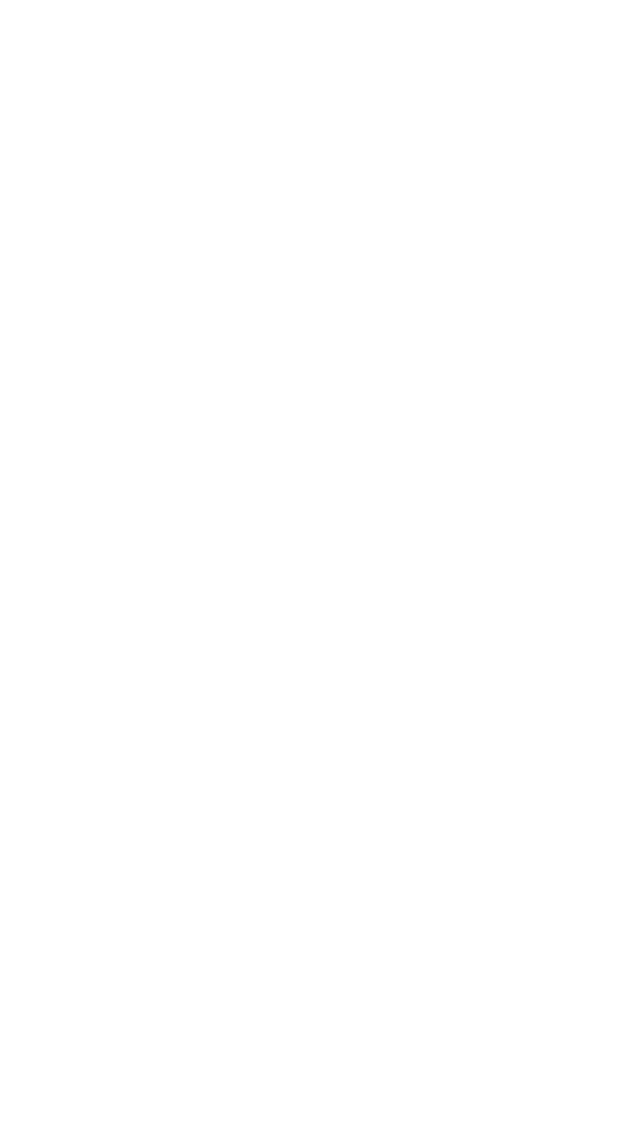
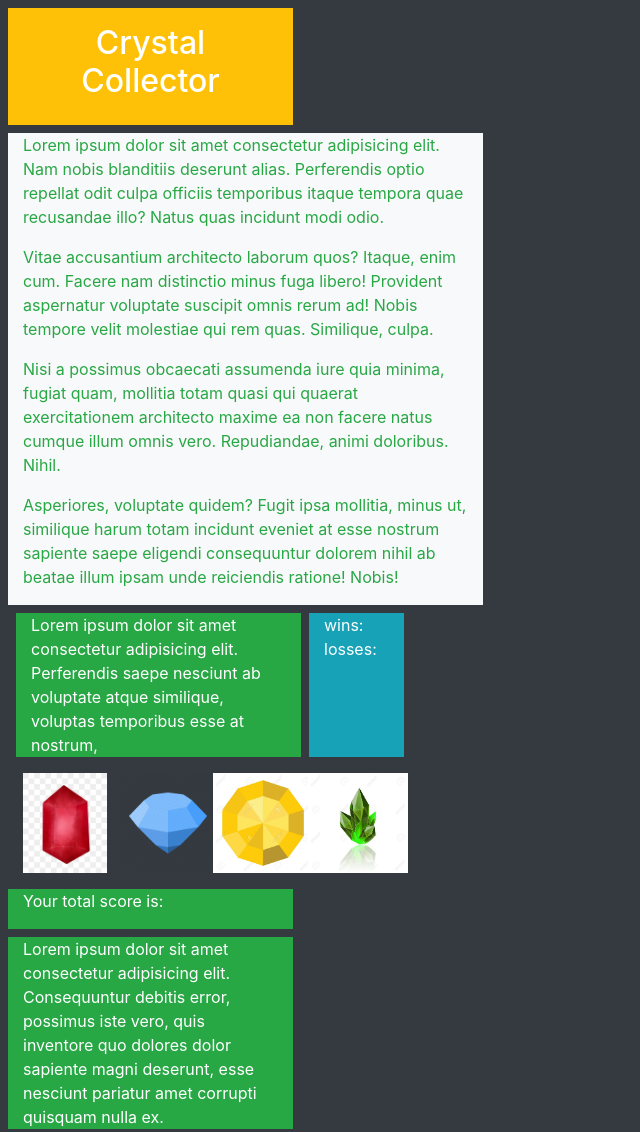
Before and after one commit to larkiningram/unit-4-game, a plain HTML site: page index.html in a window 1280 px wide. Shown: the whole page, without its empty margins (0-640 px from the left). Before the commit the page ends 800 px from the top, so only its background shows below. Drawn offline with nearby package versions, Linux system fonts and the light colour scheme.

Commit message:
made skeleton of website in html and added images

```diff
--- a/index.html
+++ b/index.html
@@ -9,9 +9,85 @@
 
     <!-- updated portfolio link: https://larkiningram.github.io/Responsive-Portfolio/portfolio.html -->
 
+    <!-- Bootstrap File -->
+    <link rel="stylesheet" href="https://maxcdn.bootstrapcdn.com/bootstrap/4.0.0/css/bootstrap.min.css">
+    <link rel="stylesheet" href="https://maxcdn.bootstrapcdn.com/font-awesome/4.7.0/css/font-awesome.min.css">
+
+    <!-- JQuery -->
+    <script src="https://code.jquery.com/jquery.js"></script>
+
 </head>
 
-<body>
+<body class="bg-dark">
+    <div class="container my-2 mx-2">
+        <div class="row text-center">
+            <div class="col-lg-3 px-3 py-3 bg-warning text-white">
+                <h2>Crystal Collector</h2>
+            </div>
+        </div>
+        <div class="row my-2">
+            <div class="col-lg-5 bg-light text-success">
+                <p> Lorem ipsum dolor sit amet consectetur adipisicing elit. Nam nobis blanditiis deserunt alias.
+                    Perferendis optio repellat odit culpa officiis temporibus itaque tempora quae recusandae illo? Natus
+                    quas incidunt modi odio.
+                </p>
+                <p>
+                    Vitae accusantium architecto laborum quos? Itaque, enim cum. Facere nam distinctio minus fuga
+                    libero! Provident aspernatur voluptate suscipit omnis rerum ad! Nobis tempore velit molestiae qui
+                    rem quas. Similique, culpa.
+                </p>
+                <p>
+                    Nisi a possimus obcaecati assumenda iure quia minima, fugiat quam, mollitia totam quasi qui quaerat
+                    exercitationem architecto maxime ea non facere natus cumque illum omnis vero. Repudiandae, animi
+                    doloribus. Nihil.
+                </p>
+                <p>
+                    Asperiores, voluptate quidem? Fugit ipsa mollitia, minus ut, similique harum totam incidunt eveniet
+                    at esse nostrum sapiente saepe eligendi consequuntur dolorem nihil ab beatae illum ipsam unde
+                    reiciendis ratione! Nobis!
+                </p>
+            </div>
+        </div>
+        <div class="row my-2">
+            <div class="col-lg-3 bg-success text-white mx-2">
+                <span>Lorem ipsum dolor sit amet consectetur adipisicing elit. Perferendis saepe nesciunt ab voluptate
+                    atque similique, voluptas temporibus esse at nostrum, </span>
+            </div>
+            <div class="col-lg-1 bg-info text-white">
+                <span>wins: </span>
+                <span>losses: </span>
+            </div>
+        </div>
+
+        <div class="row my-3">
+            <div class="col-lg-1">
+                <img src="assets/images/red.jpg" alt="red crystal" height="100px">
+            </div>
+            <div class="col-lg-1">
+                <img src="assets/images/blue.png" alt="blue crystal" height="100px">
+            </div>
+            <div class="col-lg-1">
+                <img src="assets/images/yellow.jpg" alt="yellow crystal" height="100px">
+            </div>
+            <div class="col-lg-1">
+                <img src="assets/images/green.jpg" alt="green crystal" height="100px">
+            </div>
+        </div>
+
+        <div class="row my-2">
+            <div class="col-lg-3 bg-success text-white">
+                <p>Your total score is: </p>
+            </div>
+        </div>
+        <div class="row my-2">
+            <div class="col-lg-3 bg-success text-white">
+                <span>Lorem ipsum dolor sit amet consectetur adipisicing elit. Consequuntur debitis error, possimus iste
+                    vero, quis inventore quo dolores dolor sapiente magni deserunt, esse nesciunt pariatur amet corrupti
+                    quisquam nulla ex.</span>
+            </div>
+        </div>
+
+    </div>
     <script type="text/javascript" src="assets/javascript/game.js"></script>
 
 </body>
```
Also changed, not shown: assets/images/blue.png (added), assets/images/green.jpg (added), assets/images/red.jpg (added), assets/images/yellow.jpg (added), 1 other file.
